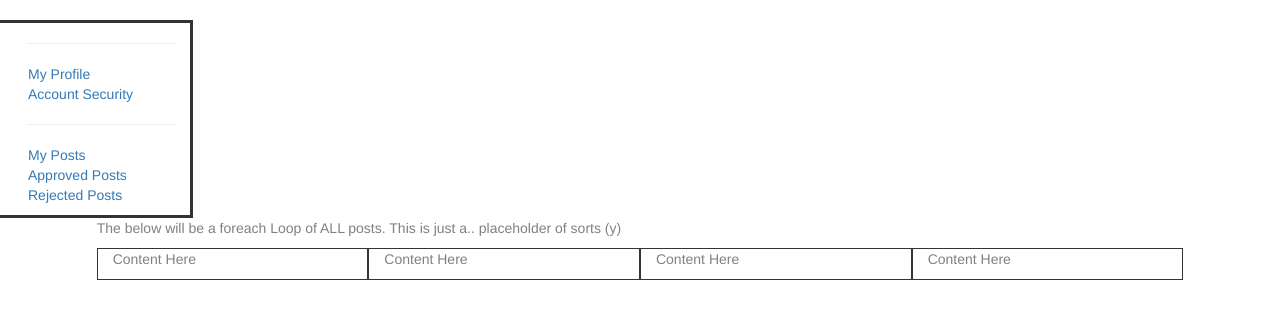
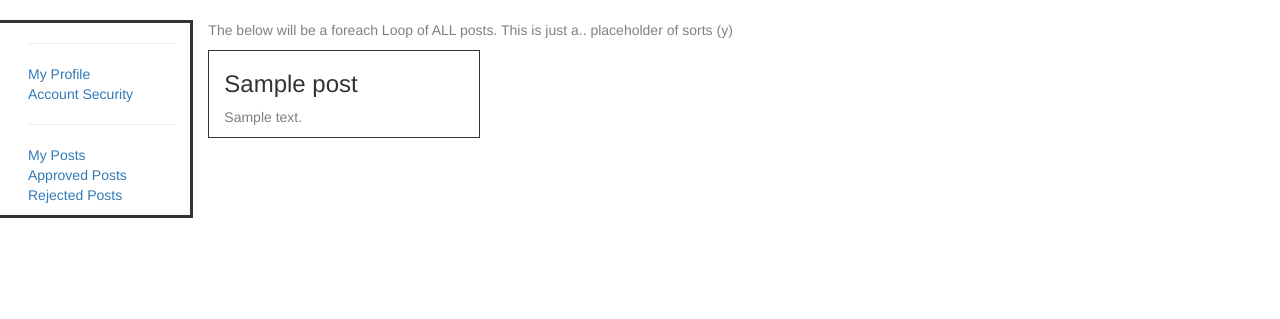
Before and after one commit to UmairAli17/Laravel-CustAuth, a Laravel app: template resources/views/home.blade.php in a window 1280 px wide. Shown: the part 51-370 px from the top of the page. Run offline with Laravel 8, Linux system fonts and the light colour scheme; data comes from the database, SQL or seed files in the repository; the template is opened without the code that fills it: most values are stand-ins (such as "Sample title", 1, 10 or a date in 2020); settings files or empty folders that the repository lacks are supplied; some libraries are stand-ins or nearby versions.

Commit message:
implemented all posts functionality

```diff
--- a/app/Http/Controllers/HomeController.php
+++ b/app/Http/Controllers/HomeController.php
@@ -4,6 +4,7 @@ namespace App\Http\Controllers;
 
 use App\Http\Requests;
 use Illuminate\Http\Request;
+use App\Posts;
 
 class HomeController extends Controller
 {
@@ -24,6 +25,8 @@ class HomeController extends Controller
      */
     public function index()
     {
-        return view('home');
+        //Displays all of the approved posts.
+        $post = Posts::status('1')->orderBy('created_at')->get();
+        return view('home', compact('post'));
     }
 }
--- a/app/Providers/AuthServiceProvider.php
+++ b/app/Providers/AuthServiceProvider.php
@@ -34,7 +34,7 @@ class AuthServiceProvider extends ServiceProvider
                 name column of the permissions table has that permission by cross-checking it to the role model's hasRol function
                 it is done so so that it gets all the roles that have this permission
 
-                ->roles is the function fromt the roles model
+                ->roles is the function from the roles model
         */
          foreach ($this->getPermissions() as $permission) {
              $gate->define($permission->name, function($user) use ($permission){
--- a/resources/views/home.blade.php
+++ b/resources/views/home.blade.php
@@ -2,22 +2,13 @@
 
 @section('content')
         @include('nav.accountSide')
-        <div class="col-md-10 col-md-offset-1">
+        <div class="col-md-10">
             <p>The below will be a foreach Loop of ALL posts. This is just a.. placeholder of sorts (y)</p>
+            @foreach ($post as $posts)
             <div class="col-md-3" style="border:solid 1px;">
-                <p>Content Here</p>
+                <h3>{{$posts->title}}</h3>
+                <p>{{$posts->body}}</p>
             </div>
-
-            <div class="col-md-3" style="border:solid 1px;">
-                <p>Content Here</p>
-            </div>
-
-            <div class="col-md-3" style="border:solid 1px;">
-                <p>Content Here</p>
-            </div>
-
-            <div class="col-md-3" style="border:solid 1px;">
-                <p>Content Here</p>
-            </div>
+            @endforeach
         </div>
 @endsection
--- a/resources/views/nav/accountSide.blade.php
+++ b/resources/views/nav/accountSide.blade.php
@@ -9,7 +9,7 @@
 
         <hr>
 
-        <li><a href="#">My Posts</a></li>
+        <li><a href="{{ url('user/my_posts')}}">My Posts</a></li>
 		<li><a href="#">Approved Posts</a></li>
 		<li><a href="#">Rejected Posts</a></li>
 	</ul>
```
Also changed, not shown: app/Http/Controllers/PostsController.php (+6 -2 lines), app/Posts.php (+9 -7 lines), app/User.php (+0 -7 lines), database/migrations/2016_10_17_111148_addEditedByColumntoPostsTable.php (added).
